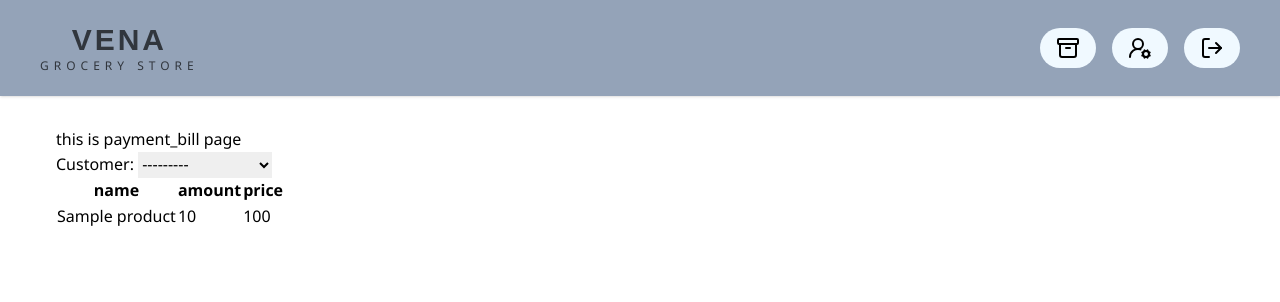
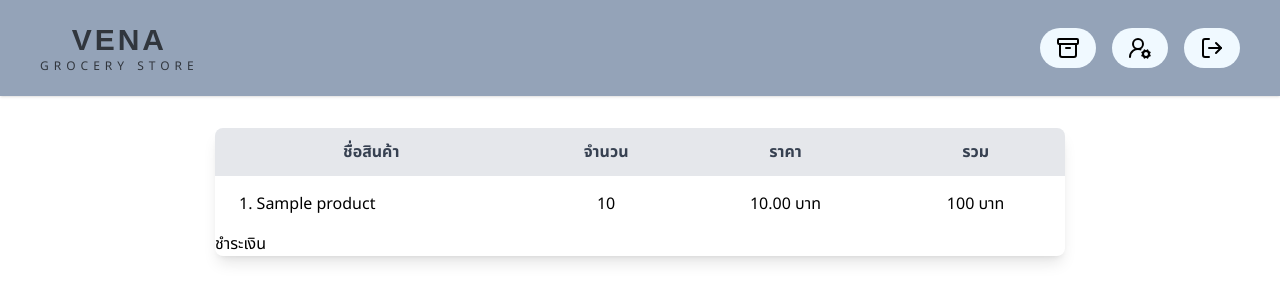
Before and after one commit to DefinitelyNotJay/SGM, a Django app: page /payment/bill in a window 1280 px wide. Shown: the top 302 px of the page. Run offline with Django 5.2, Linux system fonts and the light colour scheme; tables that the repository leaves empty hold one stand-in row (values such as "Sample post"); some libraries are stand-ins or nearby versions; some web fonts are replaced.

Commit message:
update bill and amount after payment is work

```diff
--- a/SGM/store/templates/employee/payment_bill.html
+++ b/SGM/store/templates/employee/payment_bill.html
@@ -5,26 +5,58 @@
     {% include "./navbarEMP.html" %}
 {% endblock nav %}
 {% block content %}
-    this is payment_bill page
-    {{form}}
-    <table>
-        <thead>
+
+<div class= "w-[850px] rounded-lg shadow-lg max-h-[900px] overflow-y-auto mx-auto">
+    <table class="min-w-full">
+        <thead class="text-gray-700 bg-gray-200">
             <tr>
-                <th>name</th>
-                <th>amount</th>
-                <th>price</th>
+                <th scope="col" class="px-6 py-3">ชื่อสินค้า</th>
+                <th scope="col" class="px-6 py-3">จำนวน</th>
+                <th scope="col" class="px-6 py-3">ราคา</th>
+                <th scope="col" class="px-6 py-3">รวม</th>
             </tr>
         </thead>
         <tbody>
             {% for o_item in  orderItems%}
             <tr>
-                <td>{{ o_item.product.name }}</td>
-                <td>{{ o_item.amount }}</td>
-                <td>{{ o_item.price }}</td>
+                <td class="px-6 py-4">{{ forloop.counter }}. {{ o_item.product.name }}</td>
+                <td class="px-6 py-4 text-center">{{ o_item.amount }}</td>
+                <td class="px-6 py-4 text-center">{{ o_item.product.price }} บาท</td>
+                <td class="px-6 py-4 text-center">{{ o_item.price }} บาท</td>
             </tr>
             {% endfor %}
         </tbody>
     </table>
+    <button onclick='paymentHandler()'>ชำระเงิน</button>
+    </div>
 {% endblock content %}
 {% block script %}
+<script>
+    // ดึงข้อมูล order มา
+    const ordered_product = JSON.parse(localStorage.getItem("ordered_product"))
+    const order_id = JSON.parse(localStorage.getItem("order_id"))
+
+    if(!ordered_product){
+        alert("ไม่พบข้อมูลสินค้า")
+        localStorage.removeItem("ordered_product")
+        window.location.href("/payment")
+    }
+
+    function paymentHandler(){
+        fetch(`/payment/bill`, {
+            method: "POST",
+            headers: {
+              "Content-Type": "application/json",
+              "X-CSRFToken": "{{ csrf_token }}",
+            },
+            body:JSON.stringify({...ordered_product, order_id})
+          },
+          ).then(()=>{
+
+            }
+          )
+    }
+
+
+</script>
 {% endblock script %}
--- a/SGM/store/views.py
+++ b/SGM/store/views.py
@@ -50,7 +50,7 @@ class Payment(View):
                 new_orderItem = OrderItem.objects.create(order=new_order, product=product, amount=amount)
             new_order.total_price = total_price
             new_order.save()
-            return JsonResponse({"status": "success"})
+            return JsonResponse({"status": "success", "order_id": new_order.id})
         return JsonResponse({"status": "error", "message": "ไม่มีสินค้าที่เลือก"})
 
 class PaymentBill(View):
@@ -58,8 +58,31 @@ class PaymentBill(View):
         order = Order.objects.order_by("-id").first()
         print(order)
         orderItems = OrderItem.objects.filter(order=order).annotate(price=(F("amount") * F("product__price")))
+        return render(request, "employee/payment_bill.html", {"form": OrderForm(), "order": order, "orderItems": orderItems})
+    def post(self, request):
+        order_data = json.loads(request.body)
+        order_id = order_data.get("order_id")
+        # ทำให้จำนวน product แต่ละตัวลด
+        products_in_cart = order_data.get("storage_products")
+        try:
+            for data in products_in_cart:
+                product = Product.objects.get(pk=data.get('id'))
+                amount_in_stock = product.quantity_in_stock
+                product.quantity_in_stock = amount_in_stock - data.get("amount")
+                product.save()
+        except Exception:
+            return HttpResponseServerError("Products in cart went wrong !", Exception)
 
-        return render(request, "employee/payment_bill.html", {"form": OrderForm(), "order": order, "orderItems": orderItems})
+        # อัพเดท order นั้นให้มีสถานะเป็น 'PAID'
+        try:
+            order = Order.objects.get(pk=order_id)
+            order.status = 'PAID'
+            order.save()
+        except Exception:
+            return HttpResponseServerError("Order object error!", Exception)
+        return JsonResponse({"success": True})
+
+
 
 class ListCustomer(View):
     def get(self, request):
@@ -144,6 +167,8 @@ class StatisticsView(View):
         return render(request, 'statistics.html', {'customers': customers , 'products':products, 'allcustomer':allcustomer, 'current_month_name_th': current_month_name_th})
 
 class ViewStock(View):
-    def get(self, request, *args, **kwargs):
+    def get(self, request):
         products = Product.objects.all()  # ดึงสินค้าทั้งหมด
+
+
         return render(request, 'index.html', {'products': products})
```
Also changed, not shown: SGM/store/templates/employee/payment.html (+6 -4 lines).
